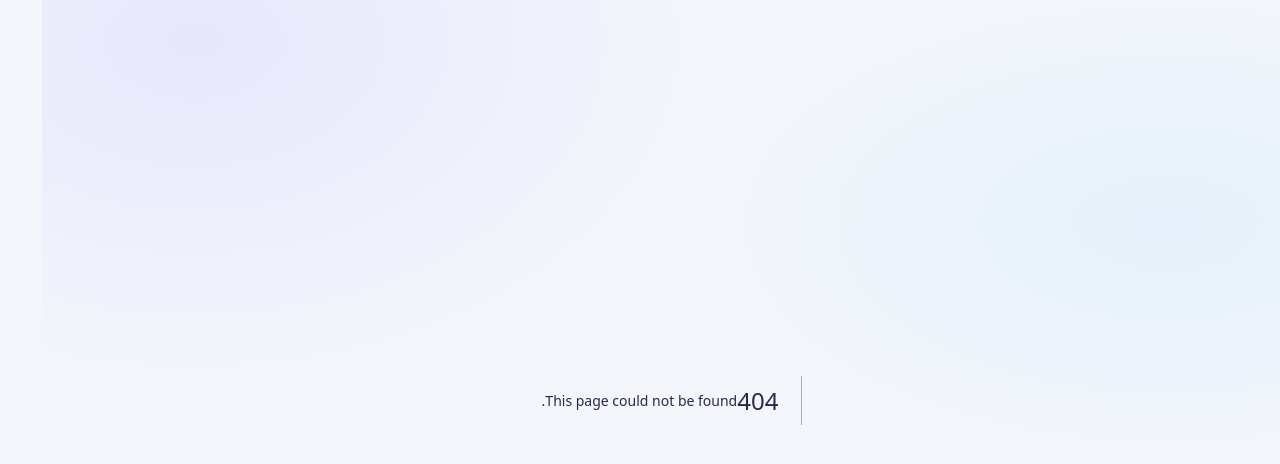
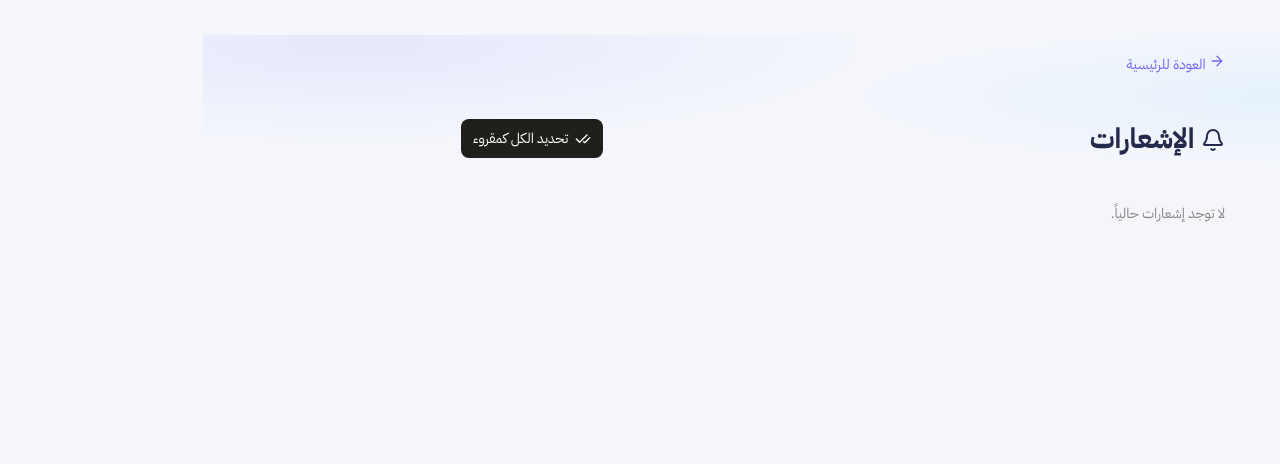
Before and after one commit to alza69191-art/vyra-social, a Next.js app: page /notifications in a window 1280 px wide. Before the commit this address had no page. Shown: the top 464 px of the page. Built offline with nearby package versions, Linux system fonts and the light colour scheme; no server answers; sample sign-in values are in the browser's storage.

Commit message:
Add VYRA notifications inbox

```diff
--- /dev/null
+++ b/app/notifications/page.tsx
@@ -0,0 +1,12 @@
+"use client";
+import {useEffect,useState} from "react";import Link from "next/link";import AuthGate from "@/components/auth-gate";import {ArrowRight,Bell,CheckCheck} from "lucide-react";
+const API=(process.env.NEXT_PUBLIC_API_URL||"https://vyra-api-9pxl.onrender.com").replace(/\/$/,"");
+type N={id:string;kind:string;target_id:string|null;read:boolean;created_at:string};
+function Notifications(){const [rows,setRows]=useState<N[]>([]),[notice,setNotice]=useState("");const token=()=>sessionStorage.getItem("vyra_access_token")||"";
+async function load(){const r=await fetch(API+"/api/notifications",{headers:{Authorization:"Bearer "+token()}});if(r.ok)setRows(await r.json());else setNotice("تعذر تحميل الإشعارات")}
+useEffect(()=>{load();const t=setInterval(load,15000);return()=>clearInterval(t)},[]);
+async function markAll(){await fetch(API+"/api/notifications/read-all",{method:"PUT",headers:{Authorization:"Bearer "+token()}});load()}
+const label=(k:string)=>k==="support_reply"?"رد جديد من الدعم الفني":k==="friend_request"?"طلب صداقة جديد":k==="friend_accepted"?"تم قبول طلب الصداقة":k==="message"?"رسالة جديدة":k==="like"?"تفاعل جديد":k==="comment"?"تعليق جديد": "تحديث جديد في VYRA";
+return <main dir="rtl" style={{maxWidth:800,margin:"35px auto",padding:18,color:"#211f1b"}}><Link href="/" style={{color:"#8a673b",textDecoration:"none"}}><ArrowRight size={16}/> العودة للرئيسية</Link><header style={{display:"flex",justifyContent:"space-between",alignItems:"center",margin:"24px 0"}}><h1><Bell style={{verticalAlign:"middle"}}/> الإشعارات</h1><button onClick={markAll} style={btn}><CheckCheck size={16}/> تحديد الكل كمقروء</button></header>{notice&&<p>{notice}</p>}{rows.map(n=><Link key={n.id} href={n.kind==="support_reply"&&n.target_id?"/support":"/"} style={{display:"block",padding:15,marginBottom:9,borderRadius:12,background:n.read?"#fff":"#f2eadc",border:"1px solid #eee",color:"inherit",textDecoration:"none"}}><b>{label(n.kind)}</b><small style={{display:"block",color:"#888",marginTop:5}}>{new Date(n.created_at).toLocaleString("ar")}</small></Link>)}{!rows.length&&!notice&&<p style={{color:"#888"}}>لا توجد إشعارات حالياً.</p>}</main>}
+const btn:React.CSSProperties={display:"inline-flex",alignItems:"center",gap:7,padding:"9px 12px",border:0,borderRadius:8,background:"#211f1b",color:"#fff",cursor:"pointer",font:"inherit"};
+export default function Page(){return <AuthGate><Notifications/></AuthGate>}
```
